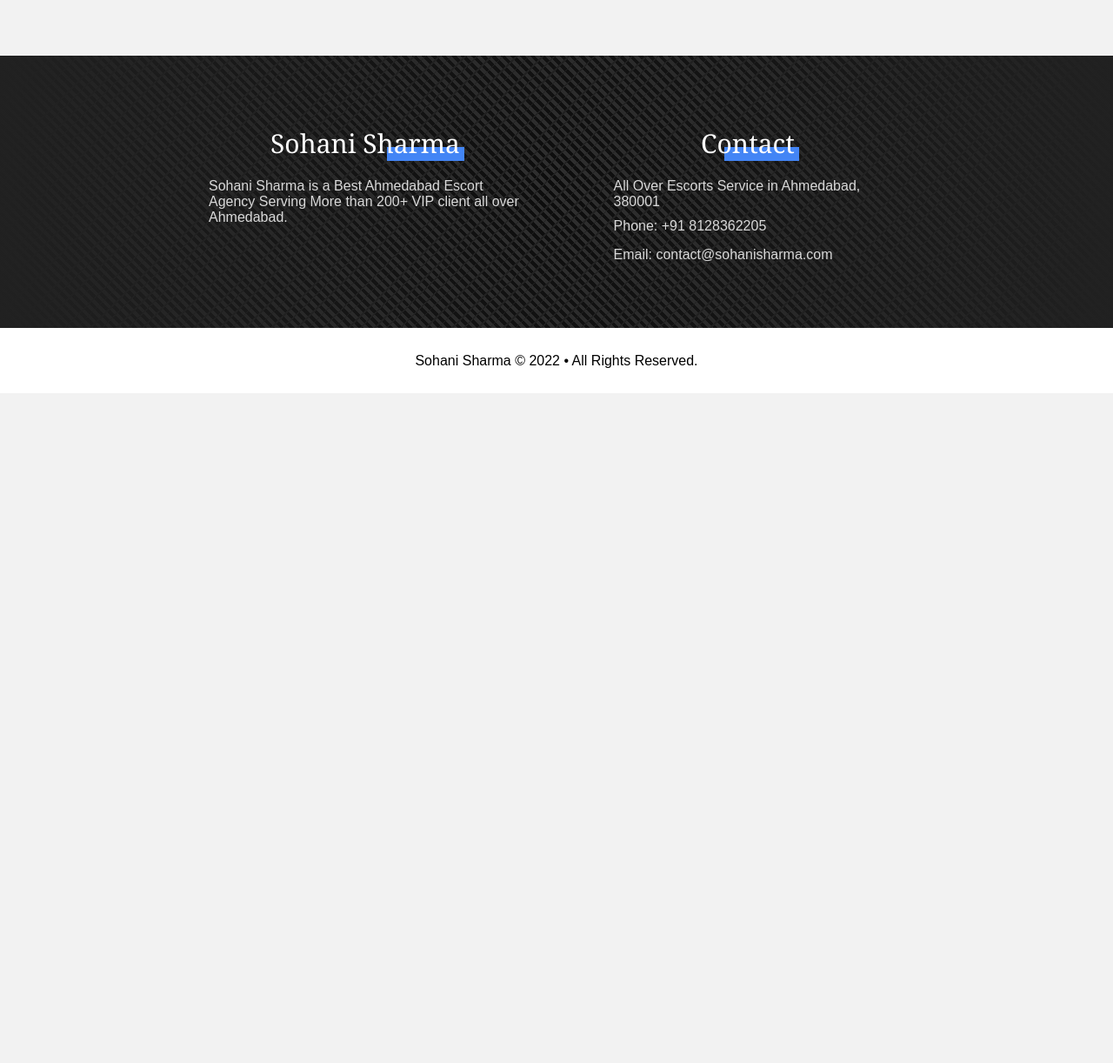
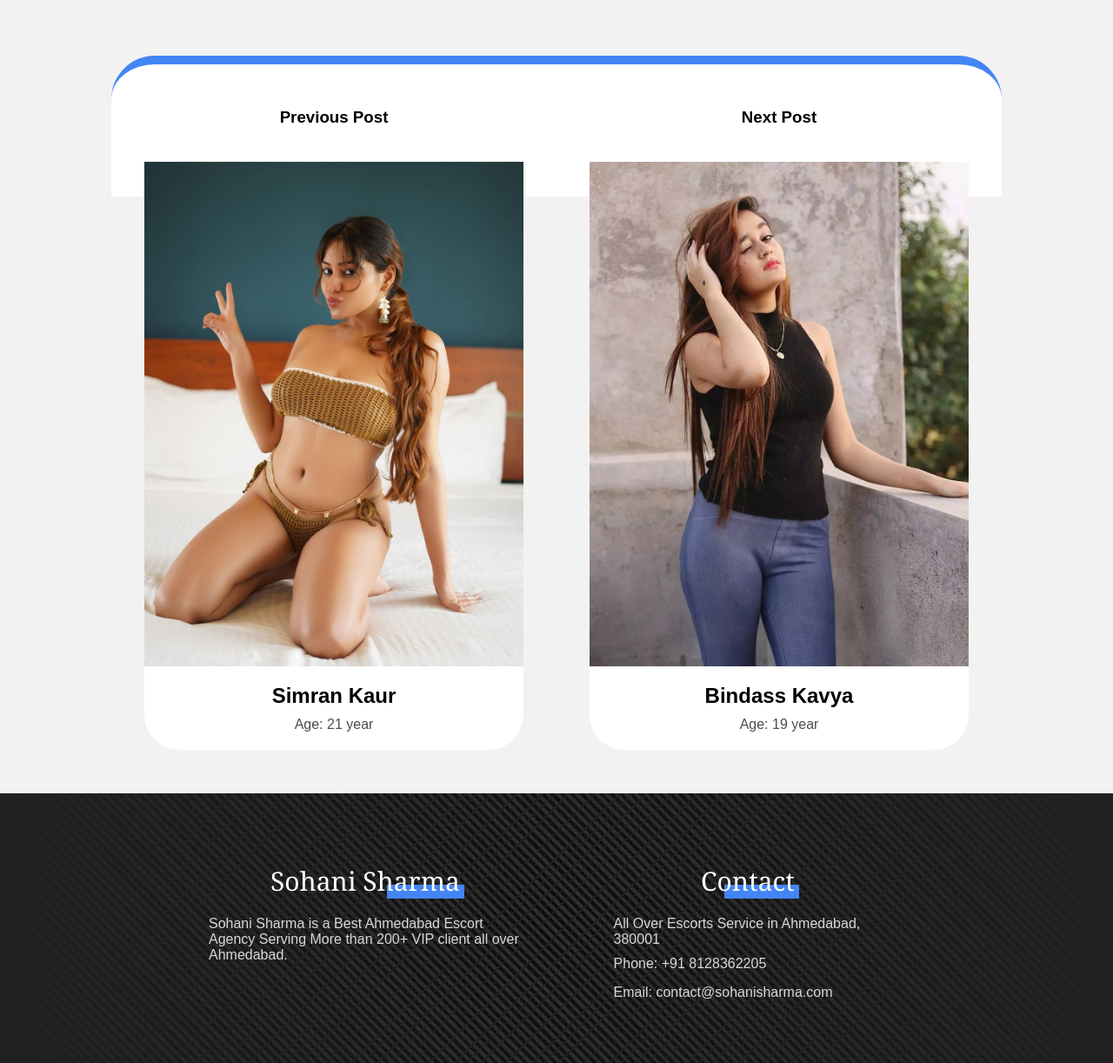
Before and after one commit to zl9/sohanisharma, a Jekyll site: the page built from _posts/2022-06-21-vasundhra-garg-sexy-ahmedabad-escort-girl-best-service-provider.md, in a window 1280 px wide and 1400 px high, scrolled down 3890 px, cut to the strip 178-1400 px from the top of the window. Shown: the whole strip at 87% size. Built offline with Jekyll 4.4.1, drawn with Linux system fonts in a browser that asks for light colours; before the commit the page ends 4520 px from its top, so only the background shows below that.

Commit message:
Add files via upload

```diff
--- a/_layouts/post.html
+++ b/_layouts/post.html
@@ -146,8 +146,33 @@ layout: default
 
 
 
-<!--
-	<div class="article-post serif-font">
-
+<div style="display:flex; margin: 0 var(--row_widh) 50px;">
+	{% if page.previous %}
+	<div style="width: 100%">
+		<h3 style="text-align:center;padding:50px 50px 80px;background:white;border-top:10px solid #4385f5;border-radius: 50px 0px 0;    margin-bottom: -40px;">Previous Post</h3>
+		<a href="{{page.previous.url | absolute_url}}" style="margin:0 3vw; display: flex;flex-direction: column;">
+			<div style='aspect-ratio:3/4;background:#e6e6e6;width:100%;display:flex;'>
+				<img src="/img/{{page.previous.img[0]}}" style='width:100%;object-fit: cover;transition:transform .4s ease;' alt='{{ page.previous.img[0] | replace: "-", " " | remove: ".jpg" | capitalize}}'>
+			</div>
+			<div style="background:white;text-align: center;color: black;padding:20px 10px;position: relative;border-radius: 0 0px 40px 40px;">
+				<h2 style="margin-bottom:10px;">{{ page.previous.name }}</h2>
+				<p style="color:hsl(0, 0%, 30%);">Age: {{page.previous.age}} year</p>
+			</div>
+		</a>
 	</div>
- -->
+	{% endif %}
+	{% if page.next %}
+	<div style="width: 100%">
+		<h3 style="text-align:center;padding:50px 50px 80px;background:white;border-top:10px solid #4385f5;border-radius: 0 50px 0 0;    margin-bottom: -40px;">Next Post</h3>
+		<a href="{{page.next.url | absolute_url}}" style="margin:0 3vw;display: flex;flex-direction: column;">
+			<div style='aspect-ratio:3/4;background:#e6e6e6;width:100%;display:flex;'>
+				<img src="/img/{{ page.next.img[0] }}" style='width:100%;object-fit: cover;transition:transform .4s ease;' alt='{{ page.next.img[0] | replace: "-", " " | remove: ".jpg" | capitalize}}'>
+			</div>
+			<div style="background:white;text-align: center;color: black;padding:20px 10px;position: relative;border-radius: 0 0px 40px 40px;">
+				<h2 style="margin-bottom:10px;">{{ page.next.name }}</h2>
+				<p style="color:hsl(0, 0%, 30%);">Age: {{page.next.age}} year</p>
+			</div>
+		</a>
+	</div>
+	{% endif %}
+</div>
```
